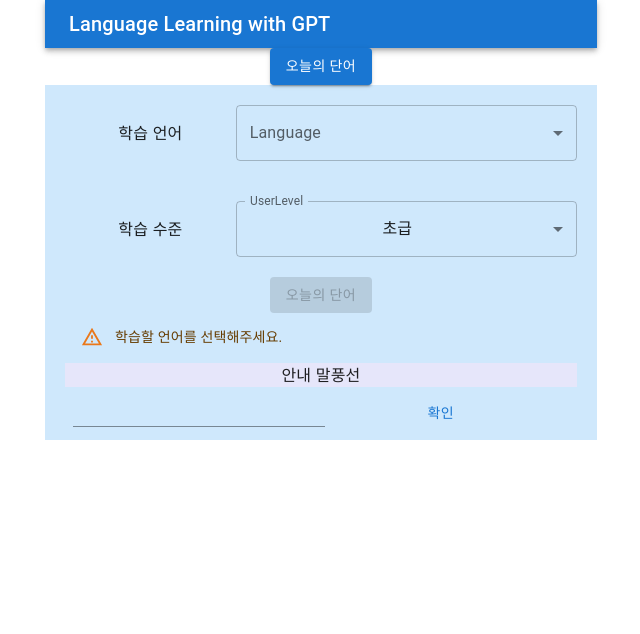
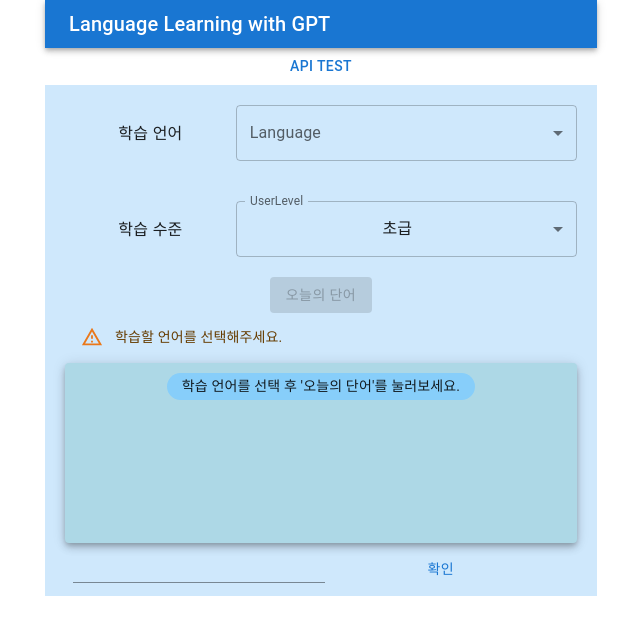
Before and after one commit to YS739/HwY_Project, a Next.js app: page / in a window 1280 px wide. Shown: the top 634 px of the page, without its empty margins (319-959 px from the left). Built offline with nearby package versions, Linux system fonts and the light colour scheme; no server answers.

Commit message:
feat: api test 및 gpt openai 연동 성공

```diff
--- a/package.json
+++ b/package.json
@@ -13,7 +13,7 @@
     "@emotion/styled": "^11.11.0",
     "@mui/material": "^5.14.13",
     "next": "13.5.4",
-    "openai": "^4.12.1",
+    "openai": "^4.0.0",
     "react": "^18",
     "react-dom": "^18"
   },
--- /dev/null
+++ b/src/app/api/openAi/route.ts
@@ -0,0 +1,65 @@
+
+// api 응답은 아주 잘 받아와지나 'res.status is not a function'라는 error 발생 코드
+// import { NextApiRequest, NextApiResponse } from 'next';
+
+// export const POST = async (req: NextApiRequest, res: NextApiResponse) => {
+//     console.log(">>callGPT");
+
+//     try {
+//         const response = await fetch("https://api.openai.com/v1/chat/completions", {
+//             method: "POST",
+//             headers: {
+//                 "Content-Type": "application/json",
+//                 Authorization: `Bearer ${process.env.NEXT_PUBLIC_OPENAI_SECRET_KEY}`,
+//             },
+//             body: JSON.stringify({
+//                 model: "gpt-3.5-turbo",
+//                 messages: [
+//                     { role: "user", content: "초급 사용자를 위한 영어 단어 3개 알려줘" },
+//                 ],
+//                 temperature: 1,
+//                 max_tokens: 100,
+//             }),
+//         });
+
+//         const responseData = await response.json();
+//         console.log(responseData.choices[0].message.content);
+
+//         res.status(200).json({ message: 'API Test Success', responseData });
+//     } catch (error) {
+//         console.error('Error:', error);
+//         res.status(500).json({ error: 'An error occurred' });
+//     }
+// };
+
+
+// 최종 정상 작동하는 코드!!!!!!
+// 위의 코드에서 app router 버전에 맞게 코드 수정(import, 함수 이름 등)
+import { NextResponse, NextRequest } from "next/server"
+
+export const POST = async (req: NextRequest) => {
+  try {
+    const response = await fetch("https://api.openai.com/v1/chat/completions", {
+      method: "POST",
+      headers: {
+        "Content-Type": "application/json",
+        Authorization: `Bearer ${process.env.NEXT_PUBLIC_OPENAI_SECRET_KEY}`,
+      },
+      body: JSON.stringify({
+        model: "gpt-3.5-turbo",
+        messages: [
+          { role: "user", content: "이전 단어와 중복되지 않는 고급 수준의 영어 단어 3개를 '단어[발음기호] - 한국어 뜻' 형식으로 알려줘" },
+        ],
+        temperature: 1,
+        max_tokens: 200,
+      }),
+    });
+
+    const responseData = await response.json();
+    const wordsData = responseData.choices[0].message.content
+
+    return NextResponse.json({ message: wordsData });
+  } catch (error) {
+    return NextResponse.json({ error: 'An error occurred' });
+  }
+};
--- /dev/null
+++ b/src/app/api/testApi/route.ts
@@ -0,0 +1,5 @@
+import { NextResponse } from "next/server";
+
+export async function GET(request: Request) {
+    return NextResponse.json({ message: 'Hello from Next.js!' })
+}
--- a/src/app/page.tsx
+++ b/src/app/page.tsx
@@ -1,5 +1,4 @@
 'use client';
-
 import { useState } from 'react';
 import {
   FormControl,
@@ -16,15 +15,17 @@
   Typography,
   CssBaseline,
   Alert,
+  Paper,
+  Chip,
 } from '@mui/material';
-import WordTest from '@/components/WordTest';
 
 const Home = () => {
   const [language, setLanguage] = useState('');
   const [userLevel, setUserLevel] = useState('초급');
   const [isLanguageSelected, setIsLanguageSelected] = useState(false);
-  // Open api secret key
-  const apiSecretKey = process.env.NEXT_PUBLIC_OPENAI_SECRET_KEY;
+
+  // api test
+  const [apiMessage, setApiMessage] = useState('');
 
   // 학습 언어 선택
   const handleSelectLanguage = (e: SelectChangeEvent<string>) => {
@@ -40,7 +41,43 @@
   };
 
   // '오늘의 단어' 버튼 클릭 시 API 요청 및 응답 처리
-  const handleWordOfTheDay = async () => {};
+  const handleWordOfTheDay = async () => {
+    try {
+      // OpenAI 연동
+      const response = await fetch('/api/openAi', { method: 'POST' });
+
+      if (response.ok) {
+        const data = await response.json();
+        if (data.error) {
+          console.error('API 요청 오류:', data.error);
+        } else {
+          console.log('Response status:', response.status);
+          console.log('Response message:', data.message);
+        }
+      } else {
+        console.log('API 요청 실패');
+      }
+    } catch (error) {
+      console.error('API 요청 오류:', error);
+    }
+  };
+
+  // api test
+  const handleApiTest = async () => {
+    try {
+      const response = await fetch('/api/testApi', { method: 'GET' });
+
+      if (response.ok) {
+        const data = await response.json();
+        console.log('Response status:', response.status);
+        console.log('Response message:', data.message);
+      } else {
+        console.log('API 요청 실패');
+      }
+    } catch (error) {
+      console.error('API 요청 오류:', error);
+    }
+  };
 
   return (
     <>
@@ -62,9 +99,9 @@
           </Toolbar>
         </AppBar>
 
-        {/* TODO:test 후 컴포넌트 삭제 */}
-        {/* api 연동 test */}
-        <WordTest />
+        {/* api Test button */}
+        <Button onClick={handleApiTest}>Api test</Button>
+        <p>{apiMessage}</p>
 
         {/* Box => header 제외한 body에 해당하는 부분 */}
         <Box sx={{ bgcolor: '#cfe8fc', padding: '0 20px' }}>
@@ -149,9 +186,27 @@
           )}
 
           {/* chatroom */}
-          <Box sx={{ backgroundColor: 'lavender' }}>
-            <div>안내 말풍선</div>
-          </Box>
+          <Paper
+            elevation={5}
+            sx={{ minHeight: '180px', backgroundColor: 'lightBlue' }}
+          >
+            {/* 말풍선 */}
+            <Chip
+              sx={{
+                height: 'auto',
+                margin: '10px',
+                padding: '3px',
+                fontSize: '14px',
+                backgroundColor: 'lightskyblue',
+                '& .MuiChip-label': {
+                  display: 'block',
+                  whiteSpace: 'normal',
+                },
+              }}
+              label="학습 언어를 선택 후 '오늘의 단어'를 눌러보세요."
+            />
+          </Paper>
+
           {/* input form */}
           <Box
             // TODO: 속성 수정 필요
--- a/src/components/WordTest.tsx
+++ b/src/components/WordTest.tsx
@@ -1,21 +1,25 @@
+'use client';
+
 import { Button } from '@mui/material';
+// import { Configuration, OpenAIApi } from 'openai';
+import OpenAI from 'openai';
+// const { Configuration, OpenAIApi } = require('openai');
 
 const WordTest = () => {
   // '오늘의 단어' 버튼 클릭 시 API 요청 및 응답 처리
   const handleWordOfTheDay = async () => {
-    try {
-      // API 엔드포인트 URL
-      const apiUrl = '/api/openAi';
-      const response = await fetch(apiUrl);
-      if (response.ok) {
-        const data = await response.json();
-        console.log('오늘의 단어:', data.result);
-      } else {
-        console.error('API 요청 오류:', response.status, response.statusText);
-      }
-    } catch (error) {
-      console.error('API 요청 오류:', error);
-    }
+    const openai = new OpenAI({
+      apiKey: process.env.NEXT_PUBLIC_OPENAI_SECRET_KEY,
+    });
+
+    const response = await openai.chat.completions.create({
+      model: 'gpt-4',
+      messages: [{ role: 'user', content: 'say hi' }],
+      temperature: 0,
+      max_tokens: 256,
+    });
+
+    console.log('gpt response:', response);
   };
 
   return (
```
Also changed, not shown: src/app/api/openAi.ts (deleted, +0 -23 lines), 1 other file (tests, documents, lock files or other folders).
